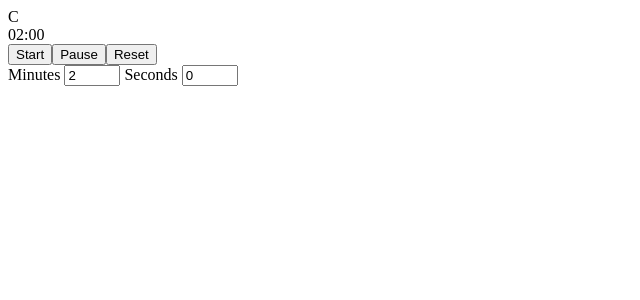
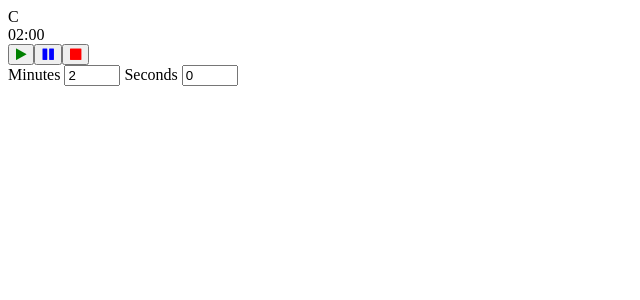
Before and after one commit to nickdunn2/scattergories, an Angular app: page / in a window 1280 px wide. Shown: the top 300 px of the page, without its empty margins (0-640 px from the left). Built offline with nearby package versions, Linux system fonts and the light colour scheme.

Commit message:
added some font-awesome and minor styling to buttons

```diff
--- a/angular.json
+++ b/angular.json
@@ -28,7 +28,8 @@
               "src/assets"
             ],
             "styles": [
-              "src/styles.scss"
+              "src/styles.scss",
+              "./node_modules/font-awesome/css/font-awesome.min.css"
             ],
             "scripts": []
           },
--- a/package.json
+++ b/package.json
@@ -20,6 +20,7 @@
     "@angular/platform-browser-dynamic": "~9.1.0",
     "@angular/router": "~9.1.0",
     "bootstrap": "^4.4.1",
+    "font-awesome": "^4.7.0",
     "rxjs": "~6.5.4",
     "tslib": "^1.10.0",
     "zone.js": "~0.10.2"
--- a/src/app/components/countdown/countdown.component.html
+++ b/src/app/components/countdown/countdown.component.html
@@ -3,13 +3,13 @@
 </div>
 
 <div class="buttons">
-    <button class="buttons__start" type="button" (click)="directive.startTimer(directive.getTotalSeconds())">
-        Start
+    <button class="btn buttons__start" type="button" (click)="directive.startTimer(directive.getTotalSeconds())">
+        <i class="fa fa-play"></i>
     </button>
-    <button class="buttons__pause" type="button" (click)="directive.emitStopEvent()">
-        Pause
+    <button class="btn buttons__pause" type="button" (click)="directive.emitStopEvent()">
+        <i class="fa fa-pause"></i>
     </button>
-    <button class="buttons__pause" type="button" (click)="directive.resetTimer()">
-        Reset
+    <button class="btn buttons__reset" type="button" (click)="directive.resetTimer()">
+        <i class="fa fa-stop"></i>
     </button>
 </div>
--- /dev/null
+++ b/src/app/components/countdown/countdown.component.scss
@@ -0,0 +1,18 @@
+
+.buttons {
+    .btn {
+        cursor: pointer;
+    }
+
+    &__start {
+        color: green;
+    }
+
+    &__pause {
+        color: blue;
+    }
+
+    &__reset {
+        color: red;
+    }
+}
--- a/src/app/components/countdown/countdown.component.ts
+++ b/src/app/components/countdown/countdown.component.ts
@@ -6,6 +6,7 @@ import { InputToCountdownDirective } from 'src/app/directives/input-to-countdown
 @Component({
     selector: 'scatt-countdown',
     templateUrl: './countdown.component.html',
+    styleUrls: ['./countdown.component.scss'],
     changeDetection: ChangeDetectionStrategy.OnPush
 })
 export class CountdownComponent {
```
Also changed, not shown: 1 other file (tests, documents, lock files or other folders).
